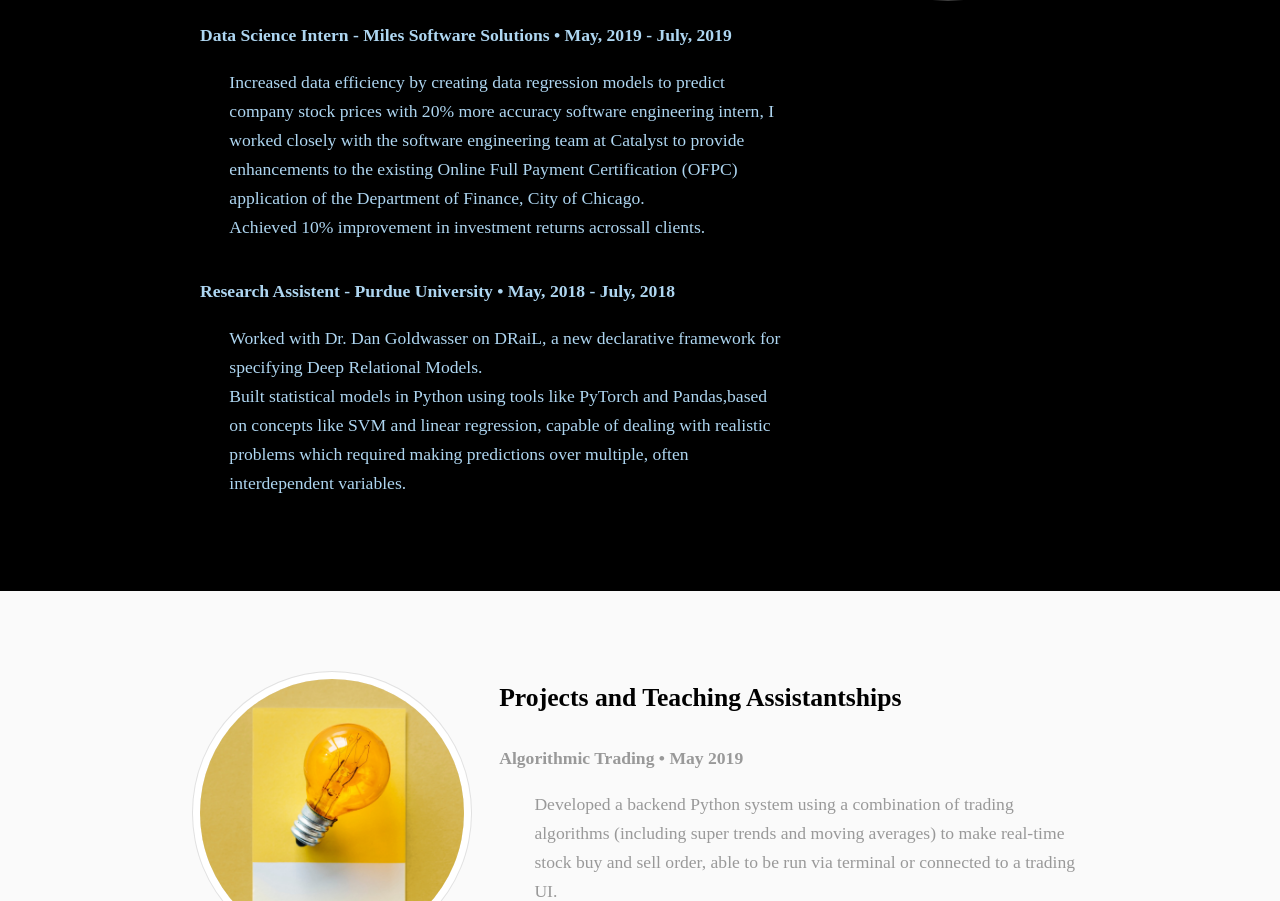
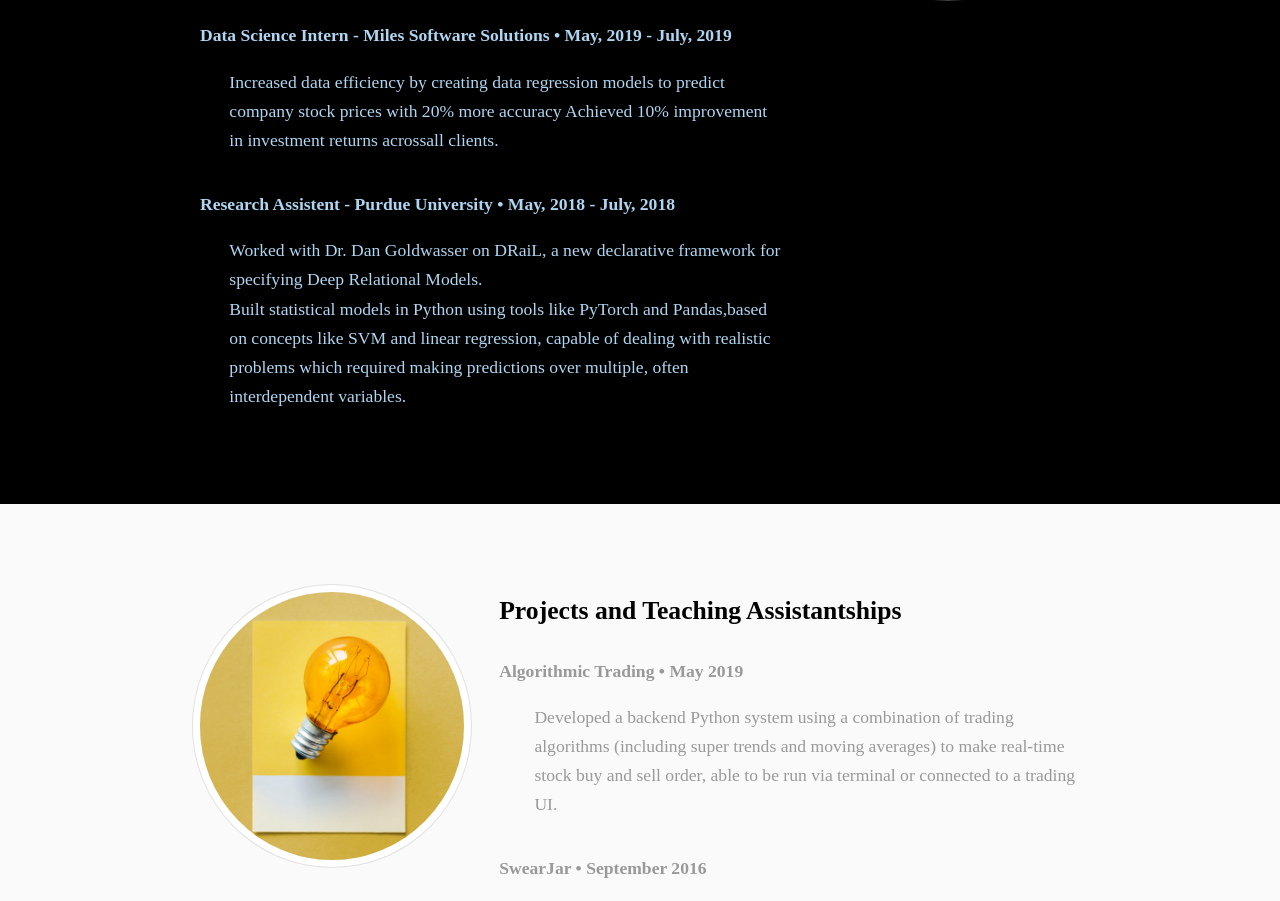
Before and after one commit to darpantanna/darpantanna.com, a plain HTML site: page index.html in a window 1280 px wide. Shown: the part 1686-2587 px from the top of the page. Drawn offline with Linux system fonts and the light colour scheme; a web font is replaced by a local one.

Commit message:
Update index.html

```diff
--- a/index.html
+++ b/index.html
@@ -88,7 +88,7 @@
 										<dd>
 											<p style="font-size:1.2em">
                                                 Increased data efficiency by creating data regression models to predict company stock prices <en> with 20% more accuracy </than historical average.
-												As a <en>software engineering intern</than>, I worked closely with the software engineering team at Catalyst to provide enhancements to the existing Online Full Payment Certification (OFPC) application of the Department of Finance, City of Chicago.
+
 												<br>
                                                 Achieved 10% improvement in investment returns acrossall clients.
 
```
